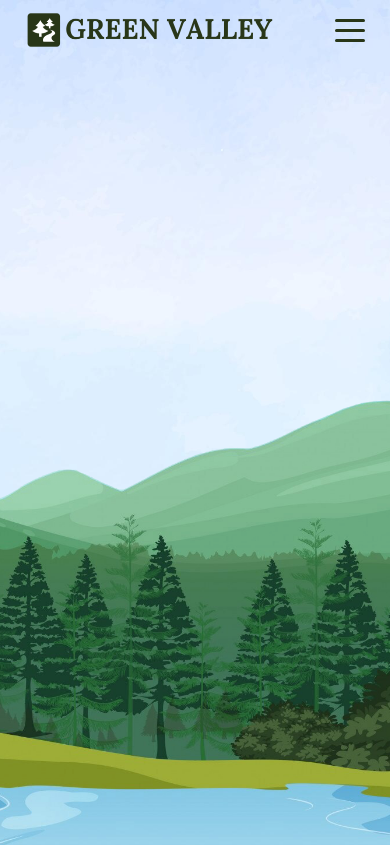
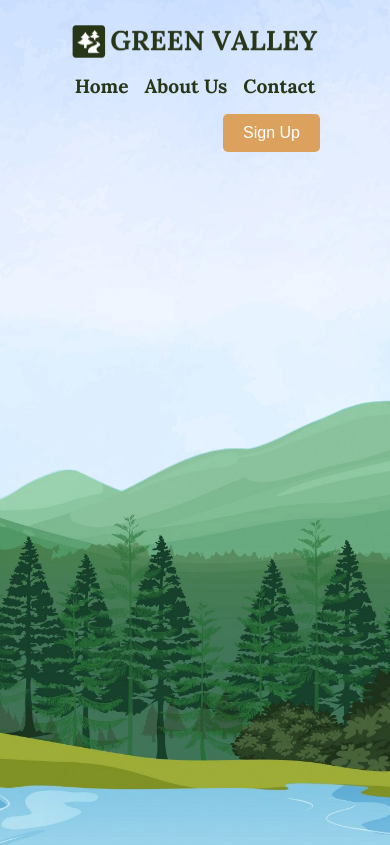
Before and after one commit to MarcosGulhotti/Green-Valley, a Next.js app: page / in a window 390 px wide. Shown: the top 845 px of the page. Built offline with nearby package versions, Linux system fonts and the light colour scheme.

Commit message:
fix: fixing header component css

```diff
--- a/src/components/Header/Header.css
+++ b/src/components/Header/Header.css
@@ -4,10 +4,9 @@
     justify-content: space-between;
     align-items: center;
     width: 100%;
-    height: 60px;
     position: absolute;
+    padding: 25px;
     z-index: 3;
-    padding: 25px;
     transition: transform 0.3s ease, background-color 0.3s ease;
 }
 
@@ -21,7 +20,8 @@
     box-shadow: 0 2px 5px rgba(0, 0, 0, 0.1);
 }
 
-.desktop-nav {
+.nav-container {
+    width: 100%;
     flex: 1;
     display: flex;
     flex-direction: row;
@@ -32,8 +32,10 @@
 
 .nav-list {
     display: flex;
+    justify-content: center;
     list-style: none;
     gap: 1rem;
+    width: 250px;
 }
 
 .nav-list li {
@@ -48,7 +50,14 @@
     color: var(--color-olive-green);
 }
 
-.desktop-button {
+.button-container {
+    display: flex;
+    justify-content: flex-end;
+    align-items: center;
+    width: 250px;
+}
+
+.header-button {
     background-color: var(--color-olive-green);
     color: var(--color-soft-beige);
     padding: 10px 20px;
@@ -58,170 +67,29 @@
     font-size: 1rem;
 }
 
-.desktop-button:hover {
+.header-button:hover {
     background-color: var(--color-soft-beige);
     color: var(--color-olive-green);
 }
 
 /* Mobile styles */
 @media (max-width: 768px) {
-    .nav-list,
-    .desktop-button {
-        display: none; /* Hides desktop navigation elements */
-    }
-
-    .hamburger-menu {
-        display: flex; /* Makes the button visible on mobile */
-        z-index: 1;
-    }
-
-    .header-container {
-        flex-direction: row;
-        justify-content: space-between;
-        align-items: center;
-    }
-
-    .nav-list {
-        flex-direction: column;
-        align-items: center;
-        display: none;
-        width: 100%;
-        gap: 0.5rem;
-    }
-
-    .nav-list.active {
-        display: flex;
-    }
-
-    .hamburger-menu {
+    .nav-container {
         display: flex;
         flex-direction: column;
-        justify-content: space-around;
-        width: 30px;
-        height: 30px;
-        background: transparent;
-        border: none;
-        cursor: pointer;
+        gap: 1rem;
     }
-
-    .hamburger-menu .bar {
-        width: 100%;
-        height: 3px;
-        background-color: var(--color-forest-green);
-        border-radius: 5px;
-        transition: all 0.3s ease-in-out;
-    }
-
-    .hamburger-menu .bar.open:nth-child(1) {
-        transform: rotate(45deg) translate(5px, 5px);
-    }
-
-    .hamburger-menu .bar.open:nth-child(2) {
-        opacity: 0;
-    }
-
-    .hamburger-menu .bar.open:nth-child(3) {
-        transform: rotate(-45deg) translate(5px, -5px);
-    }
-
-    .mobile-menu {
-        position: fixed;
-        top: 0;
-        left: 0;
-        width: 100vw;
-        height: 100vh;
-        background-color: var(--color-soft-beige);
-        padding: 1rem;
+    .nav-list {
         display: flex;
-        flex-direction: column;
-        justify-content: space-between;
-        align-items: center;
-        opacity: 0;
-        visibility: hidden;
-        transition: opacity 0.3s ease, visibility 0.3s ease;
-    }
-
-    .mobile-menu.fade-in {
-        opacity: 1;
-        visibility: visible;
-    }
-
-    .mobile-menu.fade-out {
-        opacity: 0;
-        visibility: hidden;
-    }
-
-    .mobile-menu img {
-        margin-top: 1rem;
-    }
-
-    .mobile-menu ul {
-        list-style: none;
-        margin: 0;
-        padding: 0;
-        text-align: center;
-        flex-grow: 1;
-        display: flex;
-        flex-direction: column;
-        justify-content: center;
-        gap: 1.5rem;
-    }
-
-    .mobile-menu li {
-        font-size: 1.5rem;
-        font-weight: bold;
-        cursor: pointer;
-    }
-
-    .mobile-menu li:hover {
-        color: var(--color-olive-green);
-    }
-
-    .mobile-menu-button {
-        background-color: var(--color-olive-green);
-        color: var(--color-soft-beige);
-        padding: 10px 20px;
-        border: none;
-        border-radius: 5px;
-        cursor: pointer;
-        font-size: 1.2rem;
-        margin-bottom: 2rem;
-    }
-
-    .close-menu {
-        position: absolute;
-        top: 20px;
-        right: 20px;
-        font-size: 2rem;
-        background: none;
-        border: none;
-        cursor: pointer;
-        color: var(--color-forest-green);
+        gap: 1rem;
     }
 }
 
 /* Desktop styles */
 @media (min-width: 769px) {
-    .mobile-menu {
-        display: none;
-    }
-
     .header-container {
-        flex-direction: row;
+        flex-direction: column;
         justify-content: space-between;
         align-items: center;
     }
-
-    .nav-list {
-        display: flex;
-        gap: 1rem;
-    }
-
-    .hamburger-menu {
-        display: none;
-    }
-
-    .desktop-button {
-        display: inline-block;
-    }
 }
--- a/src/components/Header/Header.tsx
+++ b/src/components/Header/Header.tsx
@@ -2,6 +2,7 @@
 import Image from 'next/image';
 import Link from 'next/link';
 import { useEffect, useState } from 'react';
+import { Button } from '../Button/Button';
 import './Header.css';
 
 /**
@@ -11,13 +12,20 @@ import './Header.css';
  * @returns {JSX.Element} The rendered header component.
 */
 export function Header() {
-  const [isMobileMenuOpen, setIsMobileMenuOpen] = useState(false);
   const [isScrollingDown, setIsScrollingDown] = useState(false);
   const [hasBackground, setHasBackground] = useState(false);
 
   useEffect(() => {
     let lastScrollTop = 0;
 
+    /**
+     * Handles the scroll event to determine the scroll direction and
+     * whether the header should have a background.
+     *
+     * - Updates the `isScrollingDown` state based on the current scroll position.
+     * - Updates the `lastScrollTop` to the current scroll position.
+     * - Updates the `hasBackground` state based on whether the scroll position is at the top.
+     */
     const handleScroll = () => {
       const scrollTop = window.scrollY || document.documentElement.scrollTop;
 
@@ -34,30 +42,12 @@ export function Header() {
     return () => window.removeEventListener('scroll', handleScroll);
   }, []);
 
-  useEffect(() => {
-    const bodyStyle = document.body.style;
-    if (isMobileMenuOpen) {
-      bodyStyle.overflow = 'hidden';
-      bodyStyle.position = 'fixed';
-      bodyStyle.width = '100%';
-    } else {
-      bodyStyle.overflow = '';
-      bodyStyle.position = '';
-      bodyStyle.width = '';
-    }
-  }, [isMobileMenuOpen]);
-
-  const toggleMobileMenu = () => {
-    setIsMobileMenuOpen((prev) => !prev);
-  };
-
   return (
     <header
-      className={`header-container ${
-        isScrollingDown ? 'hidden' : hasBackground ? 'background' : ''
-      }`}
+      className={`header-container ${isScrollingDown ? 'hidden' : hasBackground ? 'background' : ''
+        }`}
     >
-      <nav className="desktop-nav">
+      <nav className="nav-container">
         <Image
           src="/images/logo.png"
           alt="green-valey-logo"
@@ -72,23 +62,10 @@ export function Header() {
           <li><Link href="/contact">Contact</Link></li>
         </ul>
 
-        {!isMobileMenuOpen && <button className="desktop-button">Sign Up</button>}
+        <div className='button-container'>
+          <Button className="header-button" onClick={() => null} variant='secondary'>Sign Up</Button>
+        </div>
       </nav>
-
-      <button className="hamburger-menu" onClick={toggleMobileMenu}>
-        <div className={isMobileMenuOpen ? 'bar open' : 'bar'}></div>
-        <div className={isMobileMenuOpen ? 'bar open' : 'bar'}></div>
-        <div className={isMobileMenuOpen ? 'bar open' : 'bar'}></div>
-      </button>
-
-      <div className={`mobile-menu ${isMobileMenuOpen ? 'fade-in' : 'fade-out'}`}>
-        <ul>
-          <li><Link href="/">Home</Link></li>
-          <li><Link href="/about">About Us</Link></li>
-          <li><Link href="/contact">Contact</Link></li>
-          <button className="mobile-menu-button">Sign Up</button>
-        </ul>
-      </div>
     </header>
   );
 }
```
